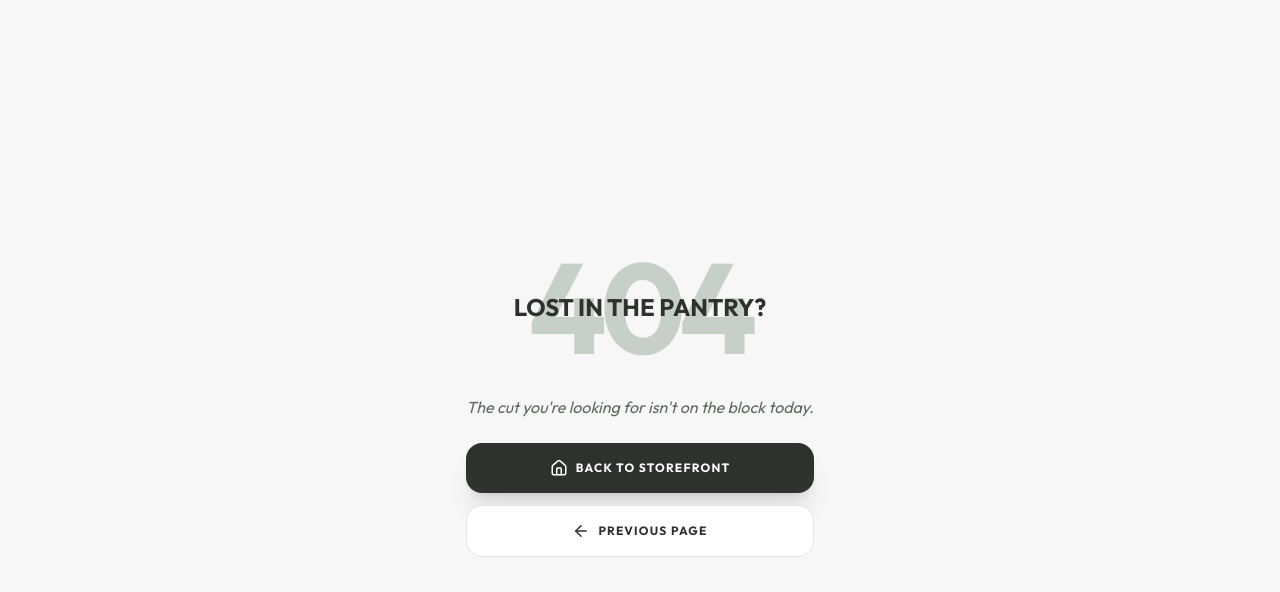
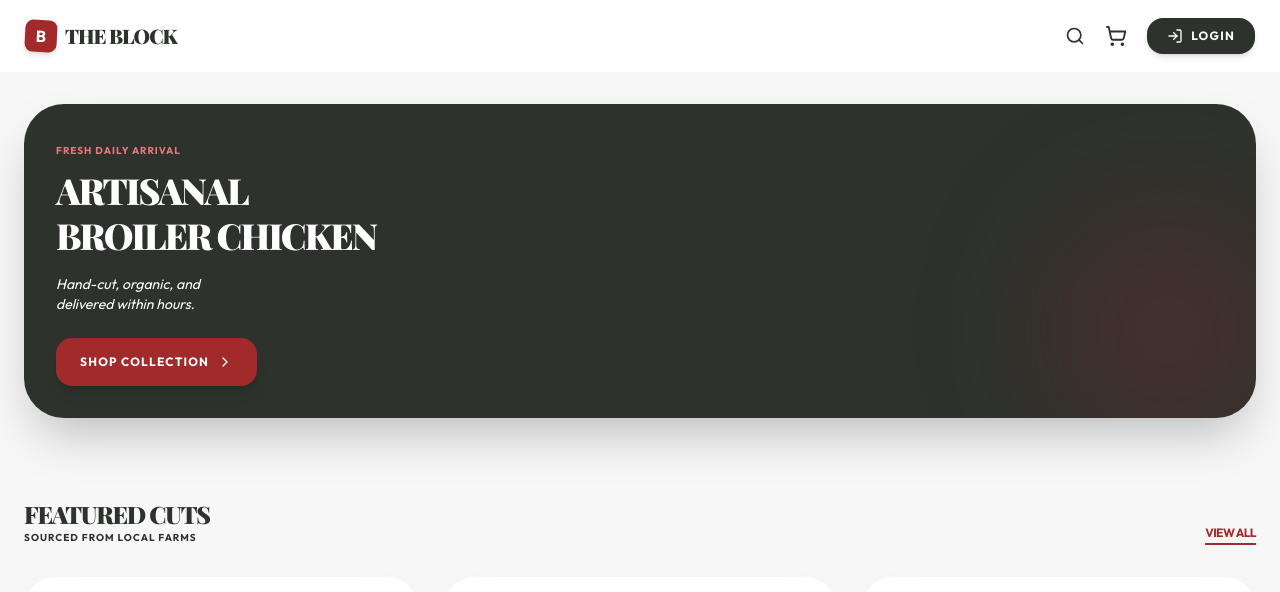
Before and after one commit to raginraju/lambda-ecommerce-order-processing, a React (Vite) app in the folder frontend/: page /home in a window 1280 px wide. Before the commit this address had no page. Shown: the top 592 px of the page. Built offline with nearby package versions, Linux system fonts and the light colour scheme; grey boxes are pictures that could not be loaded.

Commit message:
Nav bar and Cookie Auth

```diff
--- a/frontend/package.json
+++ b/frontend/package.json
@@ -12,6 +12,7 @@
   "dependencies": {
     "@tailwindcss/vite": "^4.1.18",
     "axios": "^1.13.4",
+    "js-cookie": "^3.0.5",
     "lucide-react": "^0.563.0",
     "react": "^19.2.0",
     "react-dom": "^19.2.0",
--- a/frontend/src/App.jsx
+++ b/frontend/src/App.jsx
@@ -4,42 +4,39 @@ import Login from './components/Login';
 import Signup from './components/Signup';
 import Home from './components/Home';
 import Products from './components/Products';
-import ProtectedRoute from './components/ProtectedRoute'; // The wrapper we discussed
+import ProtectedRoute from './components/ProtectedRoute';
 import { CartProvider } from './context/CartContext';
+import { AuthProvider } from './context/AuthContext'; // 1. Import AuthProvider
 import NotFound from './components/NotFound';
 
 function App() {
   return (
+    <AuthProvider> {/* 2. Wrap Auth first */}
       <CartProvider>
         <Router>
           <div className="min-h-screen bg-earth-50">
             <Routes>
-            {/* 1. Everyone lands here first */}
               <Route path="/" element={<Home />} />
+              <Route path="/home" element={<Home />} />
 
-            {/* 2. Authentication Pages */}
               <Route path="/login" element={<Login />} />
               <Route path="/signup" element={<Signup />} />
-
-            {/* 3. Other public pages */}
               <Route path="/products" element={<Products />} />
 
-            {/* 4. Gated Page: Redirects to /login if not authenticated */}
               <Route
                 path="/checkout"
                 element={
                   <ProtectedRoute>
-                  {/* Your Checkout Component */}
                     <div>Proceed to Payment</div>
                   </ProtectedRoute>
                 }
               />
-            {/* 404 Catch-all: Must be the last Route */}
               <Route path="*" element={<NotFound />} />
             </Routes>
           </div>
         </Router>
       </CartProvider>
+    </AuthProvider>
   );
 }
 
--- a/frontend/src/components/Home.jsx
+++ b/frontend/src/components/Home.jsx
@@ -1,18 +1,13 @@
 import React, { useState } from 'react';
-import {
-  ShoppingCart,
-  Search,
-  ChevronRight,
-  Star,
-  MapPin
-} from 'lucide-react';
+import { ChevronRight, Star, MapPin } from 'lucide-react';
 import { useNavigate } from 'react-router-dom';
 import { useCart } from '../context/CartContext';
+import Navbar from './Navbar';
 import CartDrawer from './CartDrawer';
-import ProductScroll from './ProductScroll'; // New Import
+import ProductScroll from './ProductScroll';
 
 const Home = () => {
-  const { cartCount, addToCart } = useCart();
+  const { addToCart } = useCart();
   const navigate = useNavigate();
   const [isCartOpen, setIsCartOpen] = useState(false);
 
@@ -36,7 +31,7 @@ const Home = () => {
       name: "Fresh Chicken Wings",
       price: 8.50,
       unit: "pk",
-      image: "https://images.unsplash.com/photo-1606728035253-49e8a23146de?auto=format&fit=croop&w=400"
+      image: "https://images.unsplash.com/photo-1567622646635-b3ca821156b5?auto=format&fit=crop&w=400"
     }
   ];
 
@@ -47,27 +42,10 @@ const Home = () => {
   return (
     <>
       <div className="min-h-screen pb-24 bg-earth-50">
-        <nav className="glass-card sticky top-0 z-50 px-6 py-4 flex justify-between items-center border-b border-white">
-          <div className="flex items-center gap-2 cursor-pointer" onClick={() => navigate('/home')}>
-            <div className="w-8 h-8 bg-butcher-700 rounded-lg rotate-3 flex items-center justify-center shadow-md">
-              <span className="text-white font-black">B</span>
-            </div>
-            <span className="text-xl font-black font-heading tracking-tighter text-earth-900 uppercase">The Block</span>
-          </div>
+        {/* Reusable Navbar Component */}
+        <Navbar onOpenCart={() => setIsCartOpen(true)} />
 
-          <div className="flex gap-4 items-center">
-            <Search size={20} className="text-earth-400 cursor-not-allowed" />
-            <div className="relative cursor-pointer hover:scale-110 transition-transform" onClick={() => setIsCartOpen(true)}>
-              <ShoppingCart size={22} className="text-earth-900" />
-              {cartCount > 0 && (
-                <span className="absolute -top-2 -right-2 bg-butcher-600 text-white text-[10px] w-5 h-5 rounded-full flex items-center justify-center font-bold border-2 border-white animate-pulse">
-                  {cartCount}
-                </span>
-              )}
-            </div>
-          </div>
-        </nav>
-
+        {/* Hero Section */}
         <section className="px-6 py-8">
           <div className="bg-earth-900 rounded-[2.5rem] p-8 text-white relative overflow-hidden shadow-2xl">
             <div className="relative z-10">
@@ -89,7 +67,7 @@ const Home = () => {
           </div>
         </section>
 
-        {/* REUSABLE SCROLL COMPONENT */}
+        {/* Featured Cuts Horizontal Scroll */}
         <ProductScroll
           title="Featured Cuts"
           subtitle="Sourced from Local Farms"
@@ -98,6 +76,7 @@ const Home = () => {
           onViewAll={() => navigate('/products')}
         />
 
+        {/* Brand Standards Section */}
         <section className="px-6 mt-10">
           <div className="glass-card rounded-[2rem] p-8 border-white shadow-2xl space-y-8">
             <h3 className="font-heading font-black text-2xl uppercase tracking-tighter">The Block Standards</h3>
@@ -130,6 +109,7 @@ const Home = () => {
         </section>
       </div>
 
+      {/* Cart Overlay */}
       <CartDrawer isOpen={isCartOpen} onClose={() => setIsCartOpen(false)} />
     </>
   );
--- /dev/null
+++ b/frontend/src/components/Navbar.jsx
@@ -0,0 +1,109 @@
+import React, { useState, useRef, useEffect } from 'react';
+import { ShoppingCart, Search, User, LogOut, Settings, ChevronDown, LogIn } from 'lucide-react';
+import { useNavigate } from 'react-router-dom';
+import { useCart } from '../context/CartContext';
+import { useAuth } from '../context/AuthContext'; // Import your new hook
+
+const Navbar = ({ onOpenCart }) => {
+  const { cartCount } = useCart();
+  const { user, logout, isAuthenticated } = useAuth(); // Use context instead of local state
+  const navigate = useNavigate();
+  const [isProfileOpen, setIsProfileOpen] = useState(false);
+  const dropdownRef = useRef(null);
+
+  // Close dropdown when clicking outside
+  useEffect(() => {
+    const handleClickOutside = (event) => {
+      if (dropdownRef.current && !dropdownRef.current.contains(event.target)) {
+        setIsProfileOpen(false);
+      }
+    };
+    document.addEventListener('mousedown', handleClickOutside);
+    return () => document.removeEventListener('mousedown', handleClickOutside);
+  }, []);
+
+  return (
+    <nav className="glass-card sticky top-0 z-50 px-6 py-4 flex justify-between items-center border-b border-white">
+      {/* Brand Logo */}
+      <div
+        className="flex items-center gap-2 cursor-pointer transition-transform active:scale-95"
+        onClick={() => navigate('/home')}
+      >
+        <div className="w-8 h-8 bg-butcher-700 rounded-lg rotate-3 flex items-center justify-center shadow-md">
+          <span className="text-white font-black">B</span>
+        </div>
+        <span className="text-xl font-black font-heading tracking-tighter text-earth-900 uppercase">
+          The Block
+        </span>
+      </div>
+
+      {/* Actions Section */}
+      <div className="flex gap-3 items-center">
+        <Search size={20} className="text-earth-400 cursor-not-allowed hidden sm:block" />
+
+        {/* Cart Icon */}
+        <div
+          className="relative cursor-pointer hover:scale-110 transition-transform p-2"
+          onClick={onOpenCart}
+        >
+          <ShoppingCart size={22} className="text-earth-900" />
+          {cartCount > 0 && (
+            <span className="absolute top-1 right-1 bg-butcher-600 text-white text-[10px] w-4 h-4 rounded-full flex items-center justify-center font-bold border-2 border-white animate-pulse">
+              {cartCount}
+            </span>
+          )}
+        </div>
+
+        {/* AUTH CONDITIONAL RENDERING - Driven by AuthContext */}
+        {isAuthenticated ? (
+          /* SHOW: Profile Dropdown when Logged In */
+          <div className="relative" ref={dropdownRef}>
+            <button
+              onClick={() => setIsProfileOpen(!isProfileOpen)}
+              className="flex items-center gap-1 p-1 rounded-2xl bg-earth-100 hover:bg-earth-200 transition-colors border border-earth-200"
+            >
+              <div className="w-8 h-8 bg-earth-900 rounded-xl flex items-center justify-center text-white">
+                <User size={18} />
+              </div>
+              <ChevronDown size={14} className={`text-earth-400 transition-transform duration-300 ${isProfileOpen ? 'rotate-180' : ''}`} />
+            </button>
+
+            {isProfileOpen && (
+              <div className="absolute right-0 mt-3 w-48 bg-white rounded-2xl shadow-2xl border border-earth-100 py-2 z-[60] animate-in fade-in zoom-in duration-200 origin-top-right">
+                <div className="px-4 py-2 border-b border-earth-50 mb-1">
+                  <p className="text-[10px] font-bold text-earth-400 uppercase tracking-widest">Customer</p>
+                  {/* Displays real name from Cookie/Context */}
+                  <p className="text-sm font-black text-earth-900 truncate">{user?.name || 'Avin M. Raju'}</p>
+                </div>
+
+                <button
+                  onClick={() => { navigate('/account'); setIsProfileOpen(false); }}
+                  className="w-full flex items-center gap-3 px-4 py-2.5 text-sm font-bold text-earth-600 hover:bg-earth-50 hover:text-butcher-700 transition-colors"
+                >
+                  <Settings size={16} /> Account Settings
+                </button>
+
+                <button
+                  onClick={() => { logout(); navigate('/login'); }}
+                  className="w-full flex items-center gap-3 px-4 py-2.5 text-sm font-bold text-red-500 hover:bg-red-50 transition-colors"
+                >
+                  <LogOut size={16} /> Logout
+                </button>
+              </div>
+            )}
+          </div>
+        ) : (
+          /* SHOW: Login Button when Logged Out */
+          <button
+            onClick={() => navigate('/login')}
+            className="flex items-center gap-2 px-5 py-2.5 bg-earth-900 text-white rounded-2xl font-black text-xs uppercase tracking-widest hover:bg-butcher-700 transition-all active:scale-95 shadow-md"
+          >
+            <LogIn size={16} /> Login
+          </button>
+        )}
+      </div>
+    </nav>
+  );
+};
+
+export default Navbar;
--- a/frontend/src/components/ProtectedRoute.jsx
+++ b/frontend/src/components/ProtectedRoute.jsx
@@ -1,16 +1,31 @@
 import React from 'react';
 import { Navigate, useLocation } from 'react-router-dom';
+import { useAuth } from '../context/AuthContext'; // Import the hook
 
 const ProtectedRoute = ({ children }) => {
+  const { isAuthenticated, loading } = useAuth(); // Get state from Context
   const location = useLocation();
-  // Check your auth state (localStorage, Context, or Cognito)
-  const isAuthenticated = localStorage.getItem('isLoggedIn') === 'true';
 
+  // 1. Handle the "Refresh" state
+  if (loading) {
+    return (
+      <div className="min-h-screen flex items-center justify-center bg-earth-50">
+        {/* Simple but stylish butcher-themed loader */}
+        <div className="flex flex-col items-center gap-4">
+          <div className="animate-spin rounded-full h-12 w-12 border-t-2 border-b-2 border-butcher-700"></div>
+          <p className="text-earth-400 font-bold text-xs uppercase tracking-widest">Checking the block...</p>
+        </div>
+      </div>
+    );
+  }
+
+  // 2. Handle Unauthorized access
   if (!isAuthenticated) {
-    // Redirect to /login and save the 'checkout' location
+    // Redirect to /login and save the intended location (e.g., /checkout)
     return <Navigate to="/login" state={{ from: location }} replace />;
   }
 
+  // 3. Render the protected content (e.g., Checkout)
   return children;
 };
 
--- /dev/null
+++ b/frontend/src/context/AuthContext.jsx
@@ -0,0 +1,84 @@
+import React, { createContext, useContext, useState, useEffect } from 'react';
+import Cookies from 'js-cookie';
+
+const AuthContext = createContext();
+
+export const AuthProvider = ({ children }) => {
+  const [user, setUser] = useState(null);
+  const [loading, setLoading] = useState(true);
+
+  // 1. Initialize Auth State on Load
+  useEffect(() => {
+    const initializeAuth = () => {
+      const savedUser = Cookies.get('user_data');
+      const token = Cookies.get('idToken');
+
+      if (savedUser && token) {
+        try {
+          setUser(JSON.parse(savedUser));
+        } catch (error) {
+          console.error("Failed to parse user data", error);
+          logout(); // Clean up corrupted data
+        }
+      }
+      setLoading(false);
+    };
+
+    initializeAuth();
+  }, []);
+
+  // 2. Login Function
+  const login = (userData, tokens) => {
+    // Security Config: Secure (HTTPS only), SameSite (Anti-CSRF)
+    const cookieConfig = {
+      expires: 7, // 7 days
+      secure: true,
+      sameSite: 'strict'
+    };
+
+    // Store Tokens and User Data in Cookies
+    Cookies.set('idToken', tokens.idToken, cookieConfig);
+    Cookies.set('accessToken', tokens.accessToken, cookieConfig);
+
+    // Store basic user info for the UI
+    const simplifiedUser = {
+      name: userData.name || 'Valued Customer',
+      email: userData.email,
+      id: userData.sub
+    };
+
+    Cookies.set('user_data', JSON.stringify(simplifiedUser), cookieConfig);
+    setUser(simplifiedUser);
+  };
+
+  // 3. Logout Function
+  const logout = () => {
+    Cookies.remove('idToken');
+    Cookies.remove('accessToken');
+    Cookies.remove('user_data');
+    setUser(null);
+  };
+
+  const value = {
+    user,
+    login,
+    logout,
+    isAuthenticated: !!user,
+    loading
+  };
+
+  return (
+    <AuthContext.Provider value={value}>
+      {!loading && children}
+    </AuthContext.Provider>
+  );
+};
+
+// Custom Hook for easy access
+export const useAuth = () => {
+  const context = useContext(AuthContext);
+  if (!context) {
+    throw new Error('useAuth must be used within an AuthProvider');
+  }
+  return context;
+};
--- a/frontend/vite.config.js
+++ b/frontend/vite.config.js
@@ -2,15 +2,24 @@ import { defineConfig } from 'vite'
 import react from '@vitejs/plugin-react'
 import tailwindcss from '@tailwindcss/vite'
 
-export default defineConfig({
+export default defineConfig(({ command, mode }) => {
+  // Check if we are in "development" mode (npm run dev)
+  const isDev = command === 'serve';
+
+  return {
     plugins: [
       react(),
       tailwindcss()
     ],
     server: {
-    allowedHosts: ['.trycloudflare.com'],
+      // Allow Cloudflare hosts if needed, but also allow localhost
+      allowedHosts: ['.trycloudflare.com', 'localhost'],
       hmr: {
-      clientPort: 443,
+        // Only use 443 if you are specifically testing the Cloudflare Tunnel
+        // Otherwise, let it use the default port (5173)
+        clientPort: mode === 'tunnel' ? 443 : undefined,
+        protocol: mode === 'tunnel' ? 'wss' : 'ws',
       },
     },
+  }
 })
```
Lines whose indentation alone changed are shown as unchanged.
